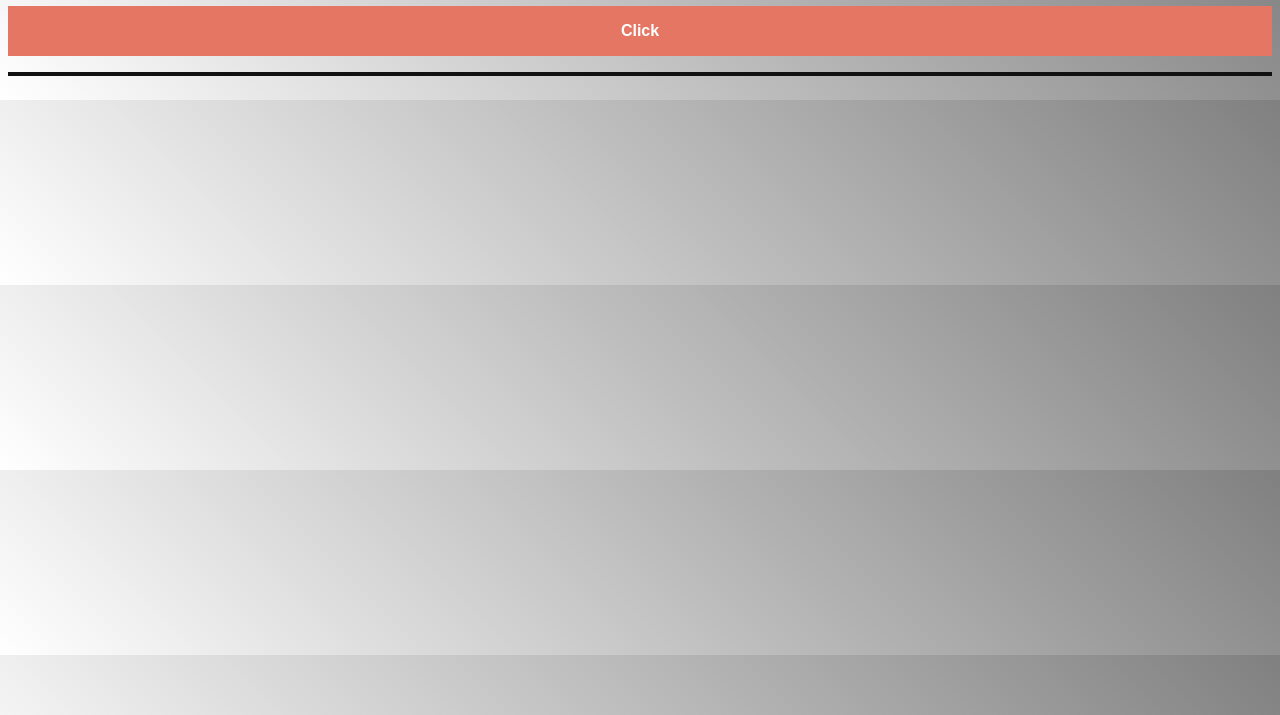
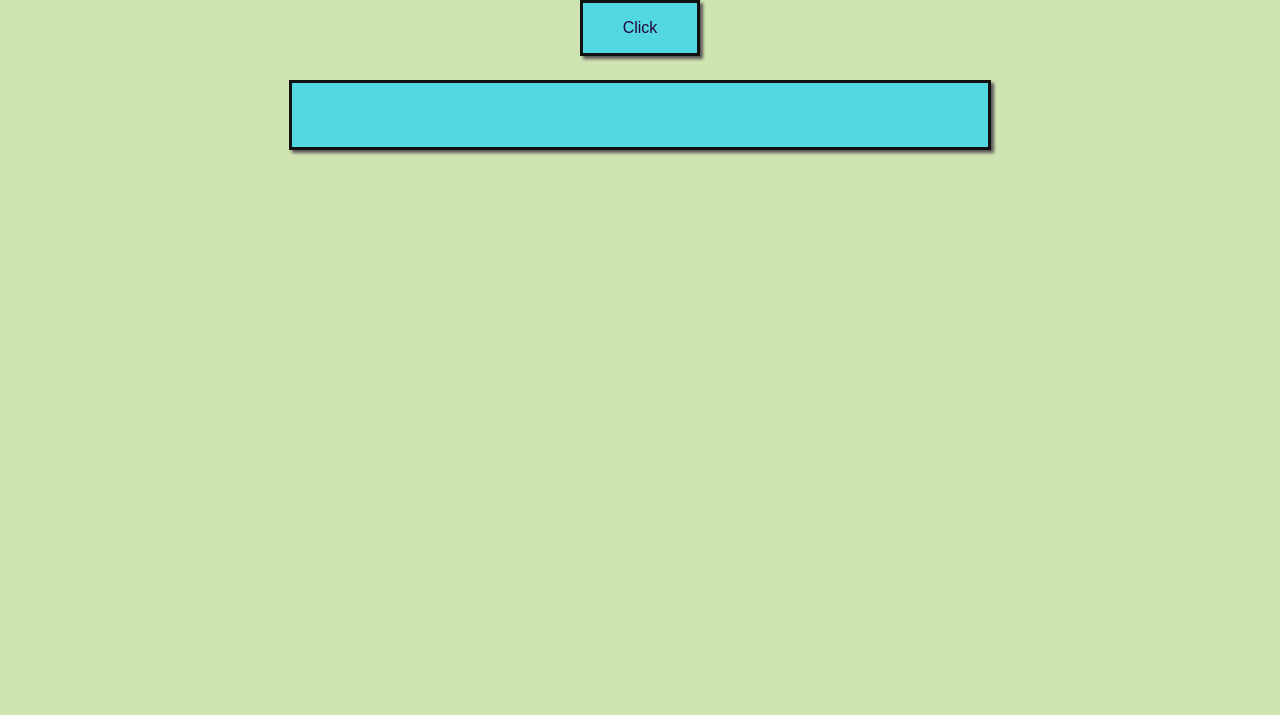
Before and after one commit to kraft-aka/random-data-generator, a plain HTML site: page index.html in a window 1280 px wide. Shown: the part 85-800 px from the top of the page. Drawn offline with Linux system fonts and the light colour scheme.

Commit message:
edit styles

```diff
--- a/index.html
+++ b/index.html
@@ -8,7 +8,7 @@
   <link rel="stylesheet" href="style.css">
 </head>
 <body>
-  <h1>Generate Random Bank Data</h1>
+  <h1>Generate Random Bank Account</h1>
   <button class="btn">Click</button>
   <div class="output"></div>
   <script src="app.js"></script>
--- a/style.css
+++ b/style.css
@@ -1,49 +1,71 @@
 @import url('https://fonts.googleapis.com/css2?family=Source+Code+Pro:ital,wght@0,400;0,700;1,400&display=swap');
 
 :root {
-  --black: #111;
   --primary-color: #fff;
-  --secondary-color: #3158db;
-  --bg-color: linear-gradient(45deg, transparent, #808080);
-  --bg-color-2: #e47663;
+  --secondary-color: #26073f;
+  --bg-color: linear-gradient(360deg, transparent, #49544f);
+  --bg-color-2: #cfe4b1;
 
   --font-size-main: 3rem;
   --font-size-secondary: 1rem;
 
   --button-bg-color: #53d8e1;
+
+  --box-shadow-main: 3px 3px 3px #5a5757;
 }
 
 body {
-  display: flex;
-  flex-direction: column;
-  justify-content: center;
-  background-image: var(--bg-color);
-  color: var(--black);
+  display: block;
+  /* flex-direction: column;
+  justify-content: center; */
+  /* background-image: var(--bg-color); */
+  background-color: var(--bg-color-2);
+  background-repeat: no-repeat;
+  color: var(--secondary-color);
   font-family: 'Source Code Pro', monospace;
 }
 
 h1 {
   text-align: center;
+  /* text-shadow: var(--box-shadow-main); */
 }
 
 .btn{
-  padding: 1em 1.5em;
+  display: block;
+  padding: 1em 2.5em;
   font-size: var(--font-size-secondary);
-  color: var(--primary-color);
-  background-color: var(--bg-color-2);
+  color: var(--secondary-color);
+  background-color: var(--button-bg-color);
   border: none;
-  font-weight: 700;
+  font-weight: 400;
   transition: .4s all ease-in-out;
+  margin: 1.5em auto;
+  box-shadow: var(--box-shadow-main);
+  border: 3px #111 solid
 }
 
 .btn:hover {
   cursor: pointer;
-  box-shadow: 3px 5px 5px #111;
+  box-shadow: none;
   background-color: var(--secondary-color);
+  color: var(--primary-color)
 }
 
 .output {
-  border: 2px #111 solid;
-  margin: 1em 0;
+  display: block;
+  padding: 2em;
+  border: 3px #111 solid;
+  margin: 1.5em auto;
   background-color: #53d8e1;
+  max-width: 50%;
+  max-height: 50%;
+  box-shadow: var(--box-shadow-main);
 }
+
+li {
+  list-style-type: none;
+}
+
+li:hover {
+  cursor: pointer;
+}
```
